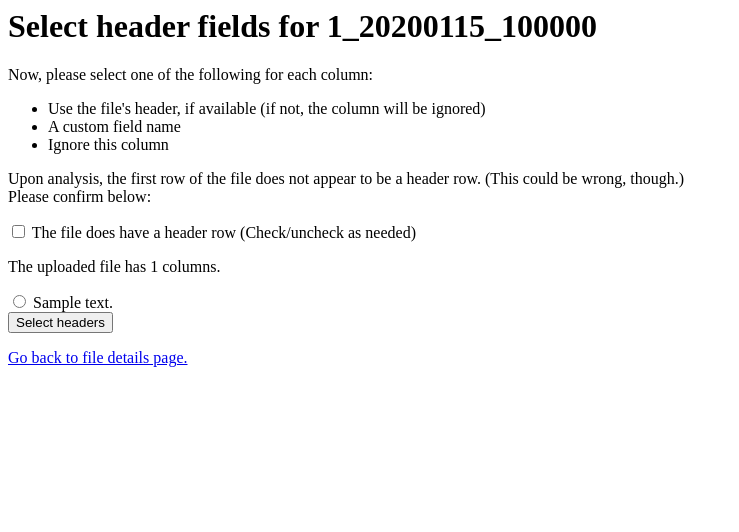
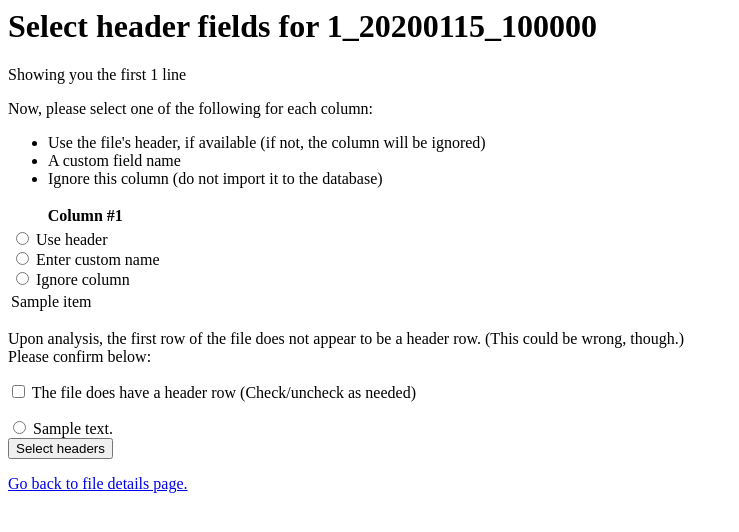
Before and after one commit to kenshin23/django_csv, a Django app: template scrub_csv/templates/files/select.html in a window 1280 px wide. Shown: the top 532 px of the page, without its empty margins (0-739 px from the left). Run offline with Django 3.2, Linux system fonts and the light colour scheme; tables that the repository leaves empty hold one stand-in row (values such as "Sample post"); the template is opened without the code that fills it: values that come from a table or form of the project are taken from there, most other values are stand-ins (such as "Sample title", 1, 10 or a date in 2020).

Commit message:
Added radiobuttons for column choices

```diff
--- a/scrub_csv/templates/files/select.html
+++ b/scrub_csv/templates/files/select.html
@@ -3,6 +3,7 @@
 {% if not error_message %}
     <form action="{% url 'files:process' document.id %}" method="post">
     {% csrf_token %}
+    <p>Showing you the first {{ line_count }} line</p>
     <p>Now, please select one of the following for each column:</p>
     <ul>
     {% if existing_keys_list %}
@@ -10,8 +11,40 @@
     {% endif %}
         <li>Use the file's header, if available (if not, the column will be ignored)</li>
         <li>A custom field name</li>
-        <li>Ignore this column</li>
+        <li>Ignore this column (do not import it to the database)</li>
     </ul>
+
+    <table>
+        <thead>
+            <tr>
+            {% for column in content.0 %}
+                <th>Column #{{ forloop.counter }}</th>
+            {% endfor %}
+            </tr>
+            <tr>
+            {% for column in content.0 %}
+                <td>
+                {% if existing_keys_list %}
+                    <input type="radio" name="choice{{ forloop.counter }}" value="select"> Existing field<br/>
+                {% endif %}
+                    <input type="radio" name="choice{{ forloop.counter }}" value="header"> Use header<br/>
+                    <input type="radio" name="choice{{ forloop.counter }}" value="custom"> Enter custom name<br/>
+                    <input type="radio" name="choice{{ forloop.counter }}" value="ignore"> Ignore column
+                </td>
+            {% endfor %}
+            </tr>
+        </thead>
+        <tbody>
+        {% for row in content %}
+            <tr class="row-item{% if forloop.first %} row-first{% endif %}">
+            {% for item in row %}
+                <td>{{ item }}</td>
+            {% endfor %}
+            </tr>
+        {% endfor %}
+        </tbody>
+    </table>
+
     <p>
         Upon analysis, the first row of the file {% if has_header %}appears{% else %}does not appear{% endif %} to be a header row. (This could be wrong, though.)<br/>
         Please confirm below:</p>
@@ -22,8 +55,6 @@
             The file does have a header row
         </label> <span>(Check/uncheck as needed)</span>
     </p>
-
-    <p>The uploaded file has {{ content.0|length }} columns.</p>
     {% for row in document.record_set.all %}
         <input type="radio" name="choice" id="choice{{ forloop.counter }}" value="{{ choice.id }}" />
         <label for="choice{{ forloop.counter }}">{{ choice.choice_text }}</label><br />
```
Also changed, not shown: scrub_csv/views.py (+7 -1 lines).
